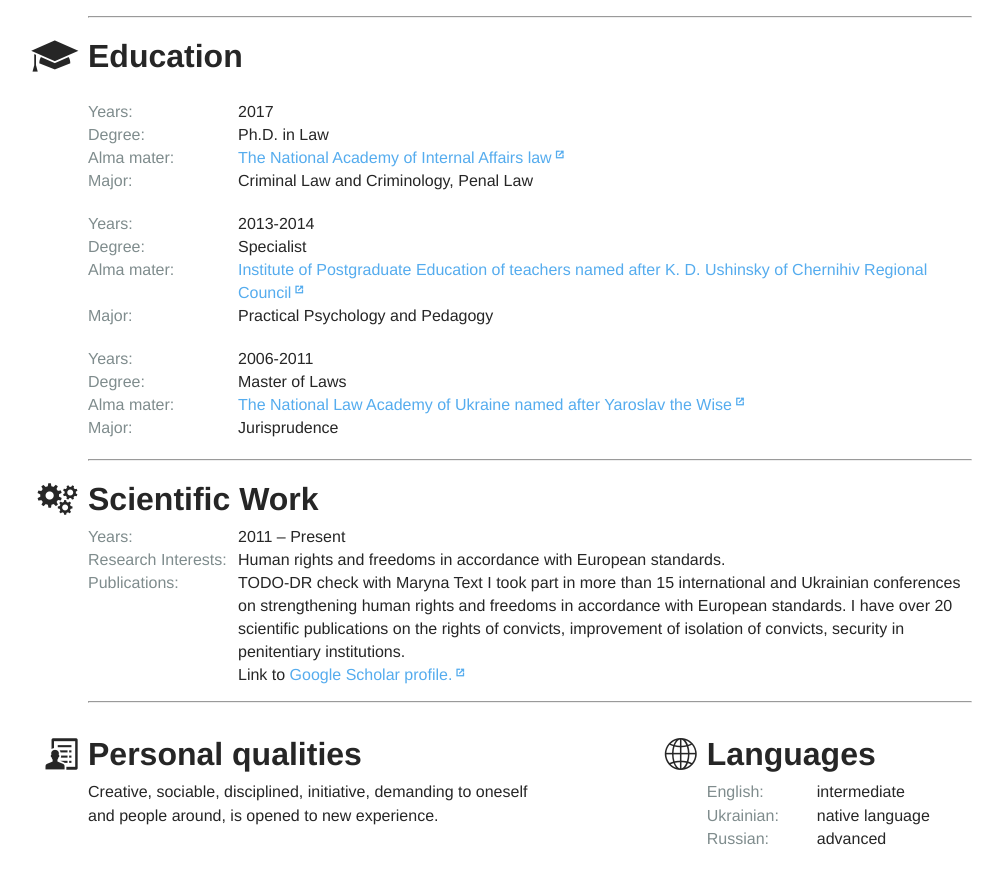
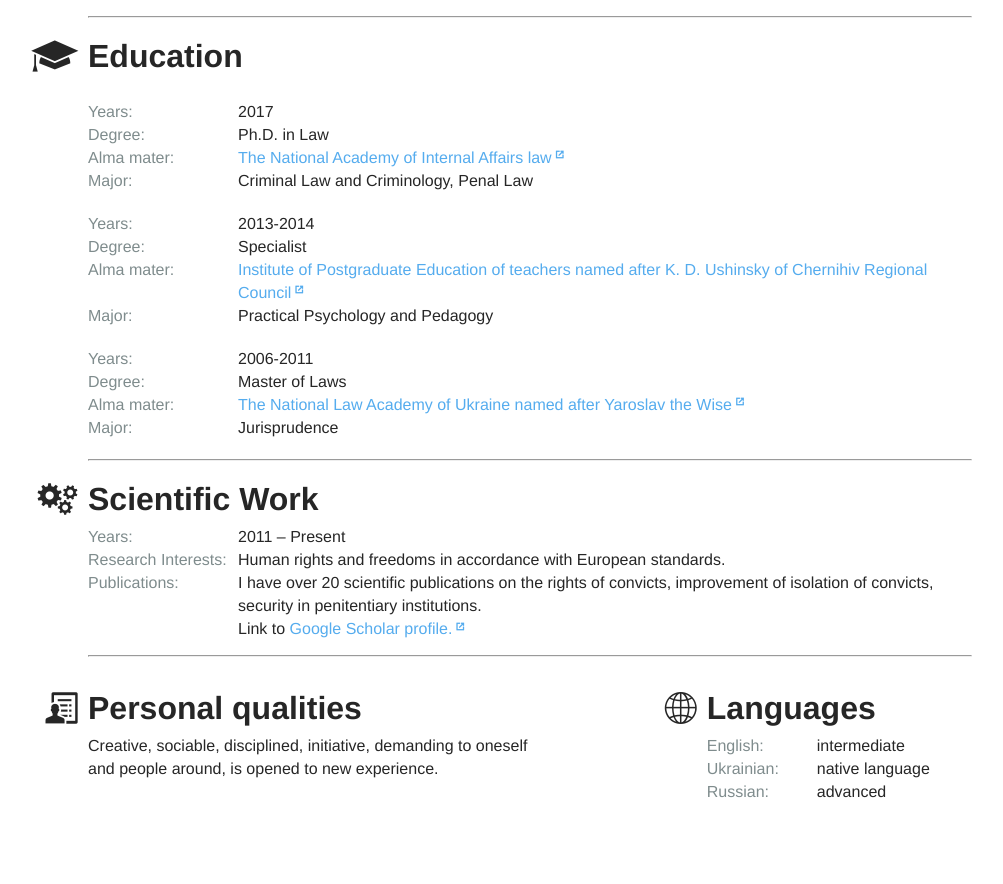
Before and after one commit to rudnitskih/lysenko_sv, a Jekyll site: the page built from index.md, in a window 1280 px wide and 900 px high, scrolled down 1110 px. Shown: the top 884 px of the window, without its empty margins (110-1113 px from the left). Built offline with Jekyll 4.4.1, drawn with Linux system fonts in a browser that asks for light colours; some web fonts are replaced; after the commit the page ends 1964 px from its top, so only the background shows below that.

Commit message:
css and scientific description fix

```diff
--- a/_data/scientific_work.yaml
+++ b/_data/scientific_work.yaml
@@ -1,3 +1,3 @@
 duration: "2011 – Present"
 description: "Human rights and freedoms in accordance with European standards."
-achievements: "TODO-DR check with Maryna Text I took part in more than 15 international and Ukrainian conferences on strengthening human rights and freedoms in accordance with European standards. I have over 20 scientific publications on the rights of convicts, improvement of isolation of convicts, security in penitentiary institutions.<br/>Link to <a href='//scholar.google.com.ua/citations?user=pf2LcZ0AAAAJ&hl=uk' target='_blank'>Google Scholar profile.</a>"
+achievements: "I have over 20 scientific publications on the rights of convicts, improvement of isolation of convicts, security in penitentiary institutions.<br/>Link to <a href='//scholar.google.com.ua/citations?user=pf2LcZ0AAAAJ&hl=uk' target='_blank'>Google Scholar profile.</a>"
```
